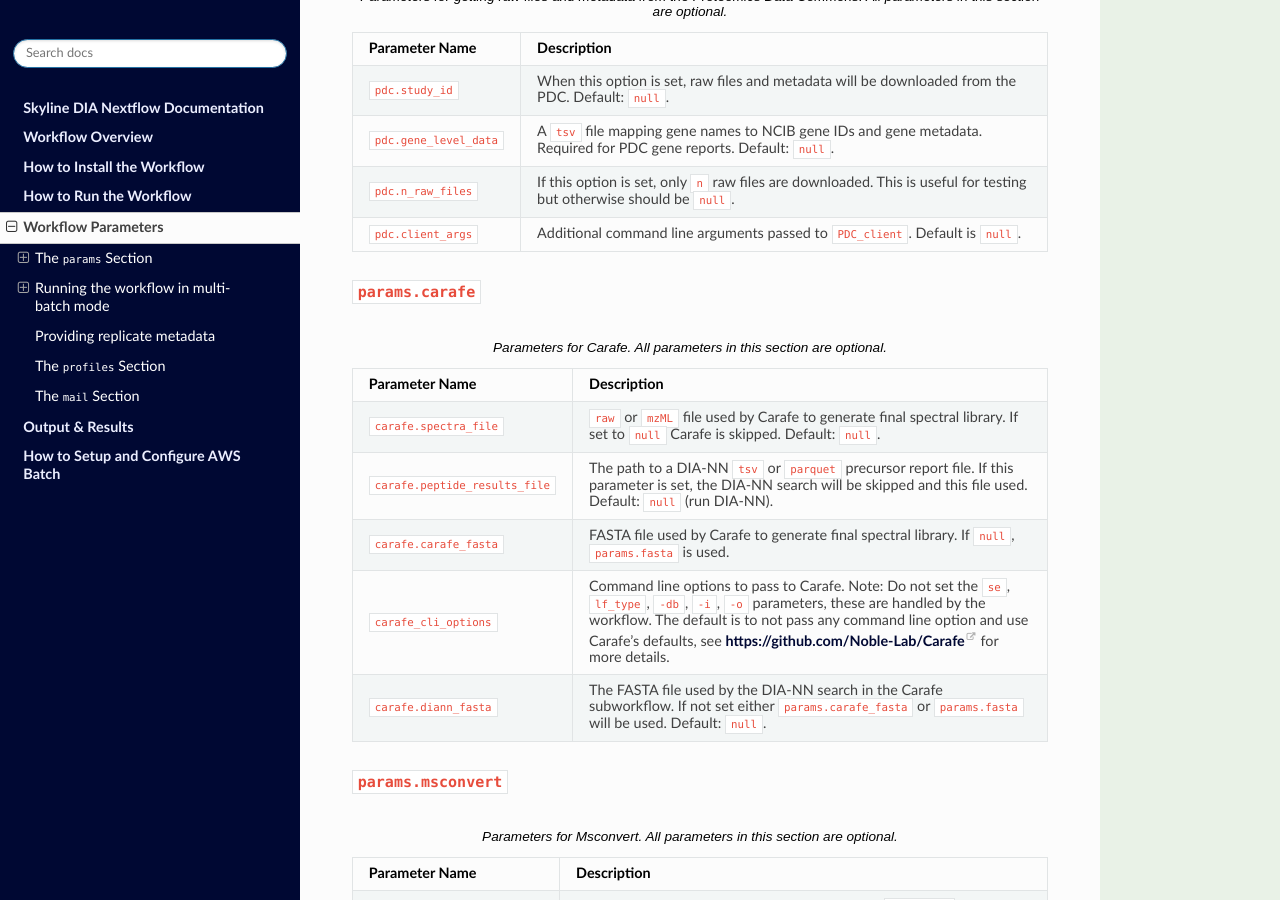
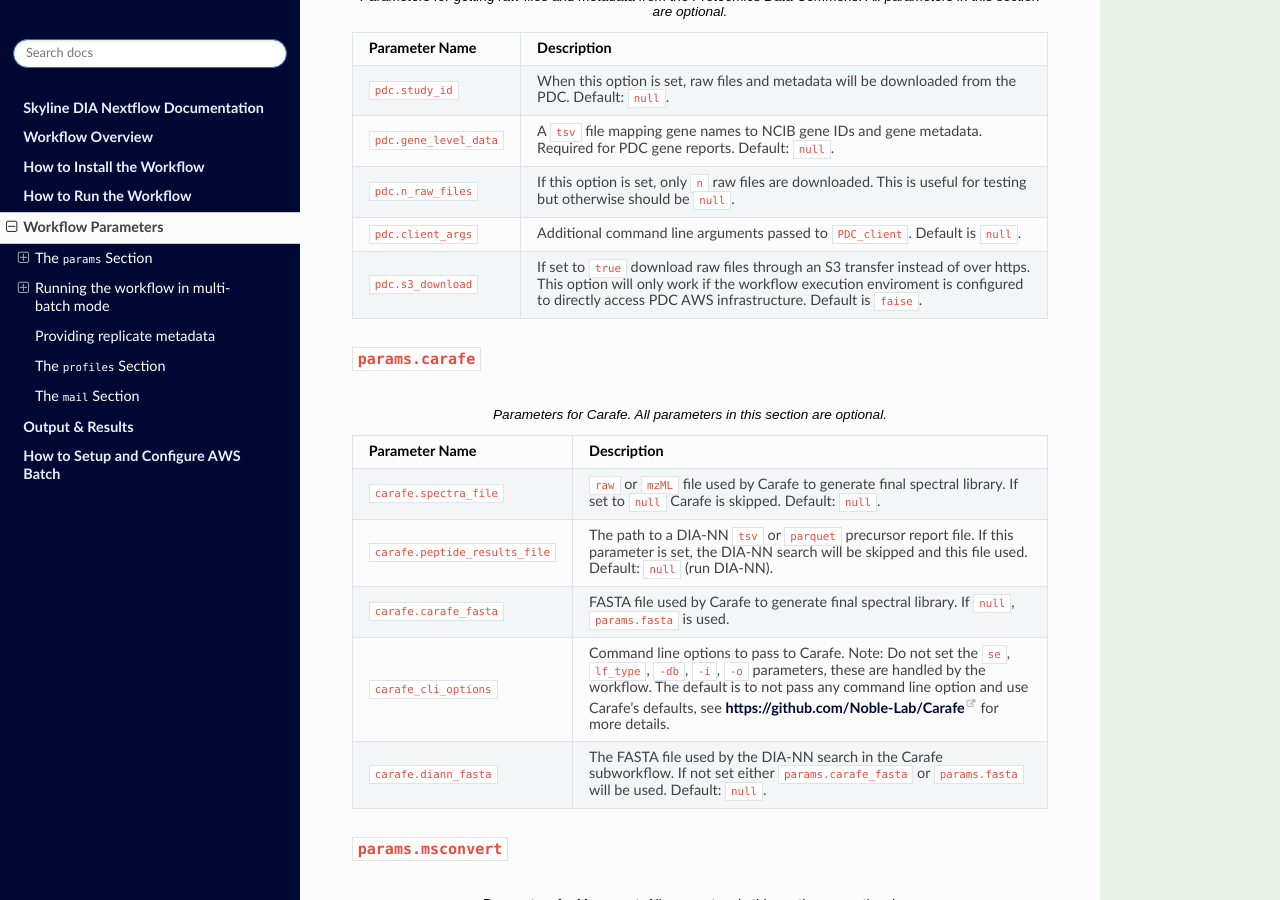
Before and after one commit to mriffle/nf-skyline-dia-ms, a Sphinx documentation site: the page built from docs/source/workflow_parameters.rst, in a window 1280 px wide and 900 px high, scrolled down 2702 px. Built offline with Sphinx 7.4.7 and the Read the Docs theme 3.1.0, drawn with Linux system fonts in a browser that asks for light colours.

Commit message:
Update pdc_client and qc_pipeline containers
Updates to pdc_client container
- Add --s3Path option to directly download raw files over S3.
- Use aliquot_run_metadata_id instead of aliquot_id to label LFQ
  replicates

Updates to dia_qc_report container
- Don't produce interactive box plots in batch report by default
- Use aliquot_run_metadata_id for column headers in PDC gene reports

```diff
--- a/docs/source/workflow_parameters.rst
+++ b/docs/source/workflow_parameters.rst
@@ -115,6 +115,10 @@ The ``params`` Section
      - If this option is set, only ``n`` raw files are downloaded. This is useful for testing but otherwise should be ``null``.
    * - ``pdc.client_args``
      - Additional command line arguments passed to ``PDC_client``. Default is ``null``.
+   * - ``pdc.s3_download``
+     - If set to ``true`` download raw files through an S3 transfer instead of over https.
+       This option will only work if the workflow execution enviroment is configured to directly access PDC AWS infrastructure.
+       Default is ``faise``.
 
 
 ``params.carafe``
```
Also changed, not shown: 4 other files.
